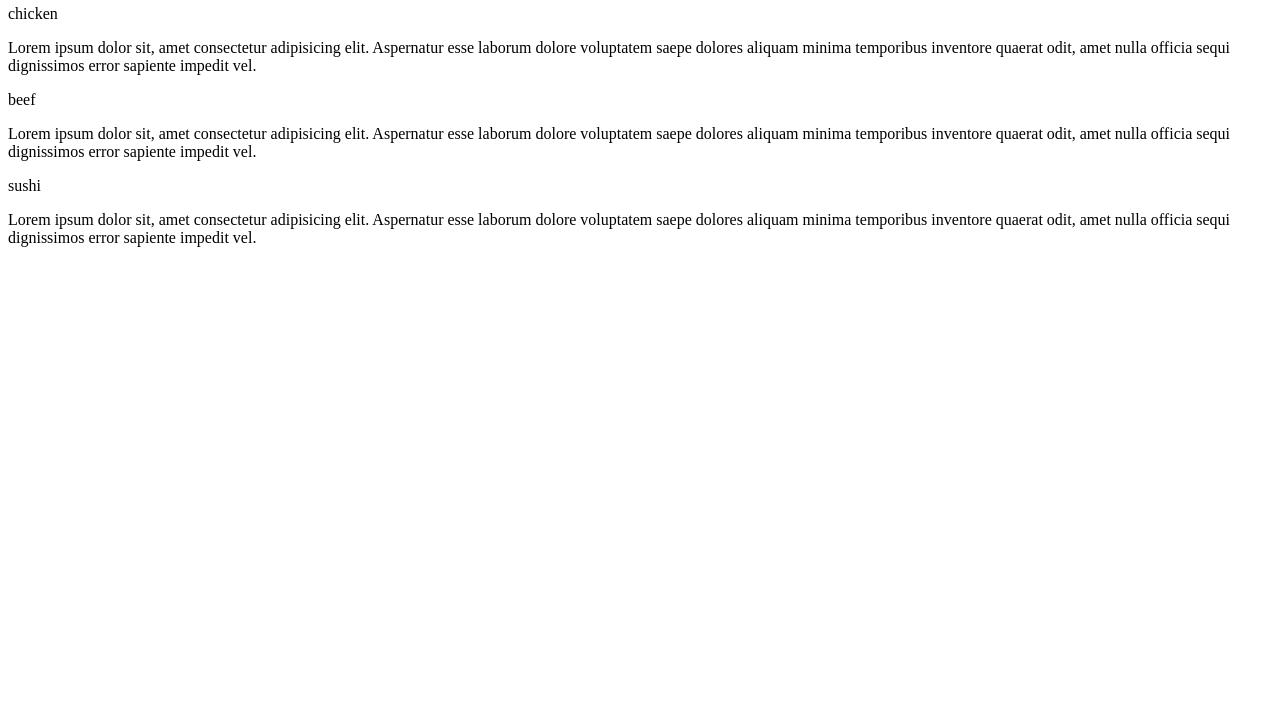
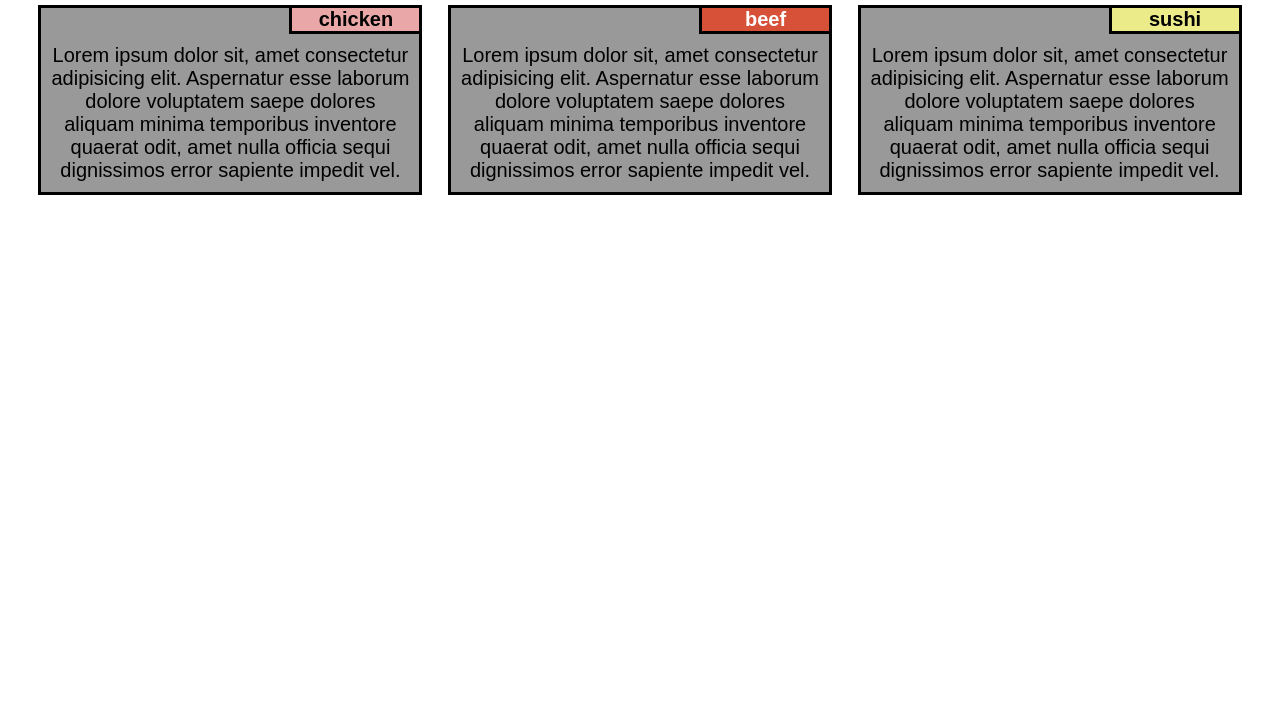
Before and after one commit to arsalan912/arsalan-module-2, a plain HTML site: page index.html in a window 1280 px wide. Shown: the part 75-800 px from the top of the page. Drawn offline with Linux system fonts and the light colour scheme.

Commit message:
Update index.html

```diff
--- a/index.html
+++ b/index.html
@@ -5,7 +5,7 @@
     <meta http-equiv="X-UA-Compatible" content="IE=edge" />
     <meta name="viewport" content="width=device-width, initial-scale=1.0" />
     <title>Document</title>
-    <link rel="stylesheet" href="/style.css" type="text" />
+    <link rel="stylesheet" href="style.css"/>
   </head>
   <body>
     <h1>our menu</h1>
```
